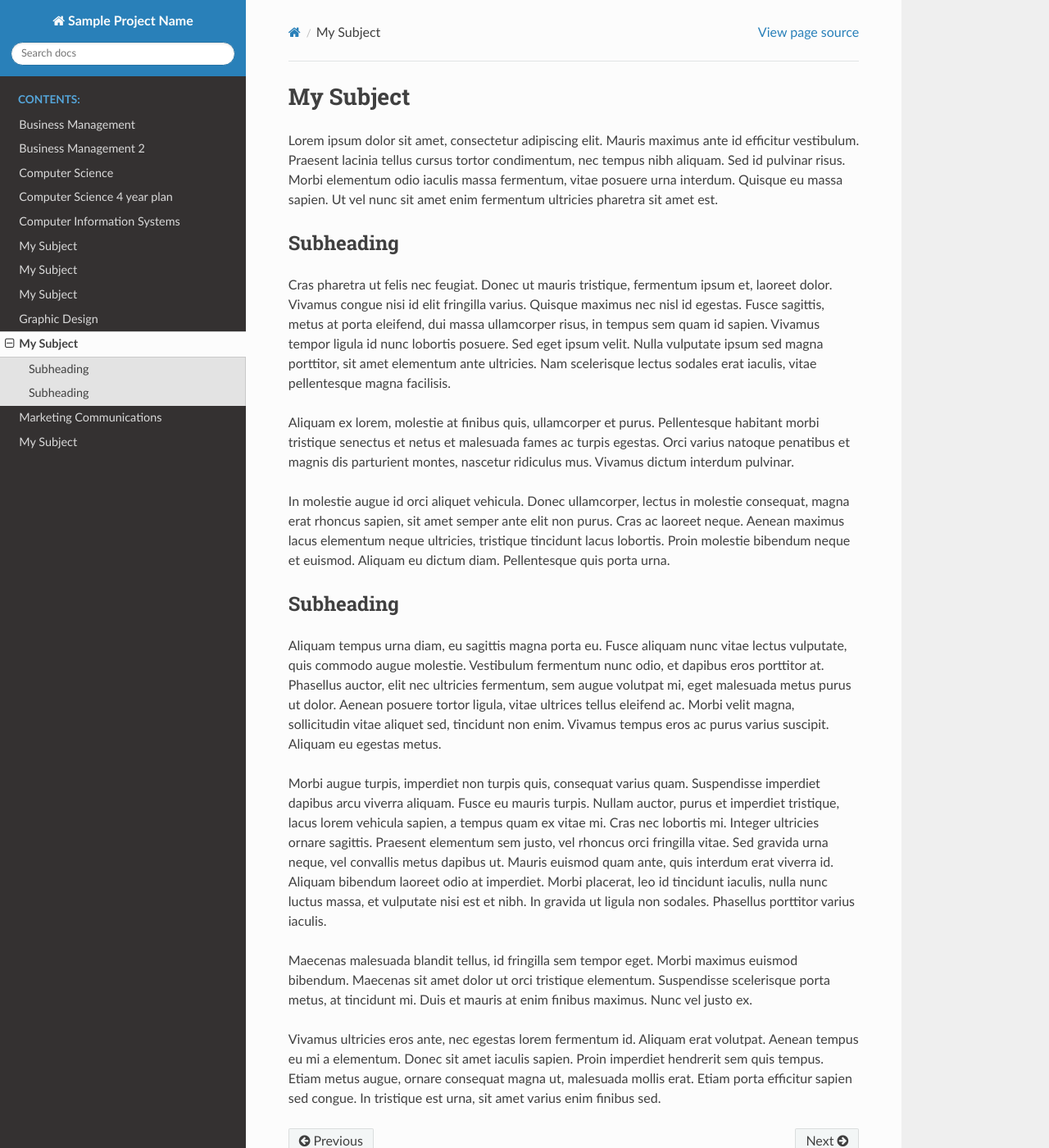
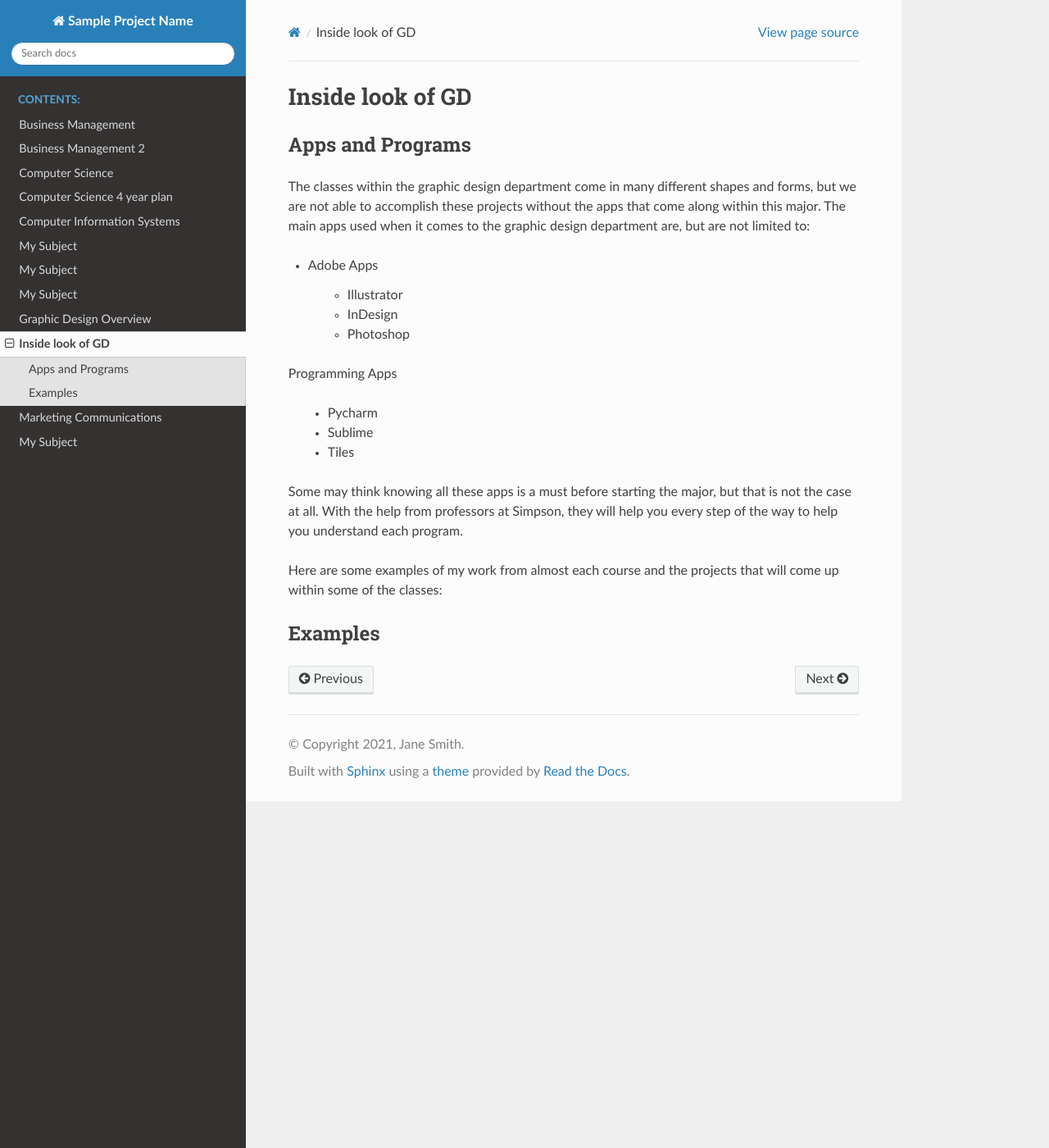
Before and after one commit to burnskatie/majors_template, a Sphinx documentation site: the page built from source/gd_examples/index.rst, in a window 1280 px wide and 1400 px high. Shown: the whole window at 82% size. Built offline with Sphinx 7.4.7 and the Read the Docs theme 2.0.0, drawn with Linux system fonts in a browser that asks for light colours.

```diff
--- a/source/gd_examples/index.rst
+++ b/source/gd_examples/index.rst
@@ -1,65 +1,31 @@
-My Subject
-==========
+Inside look of GD
+=================
 
-Lorem ipsum dolor sit amet, consectetur adipiscing elit. Mauris maximus ante id
-efficitur vestibulum. Praesent lacinia tellus cursus tortor condimentum, nec
-tempus nibh aliquam. Sed id pulvinar risus. Morbi elementum odio iaculis massa
-fermentum, vitae posuere urna interdum. Quisque eu massa sapien. Ut vel nunc sit
-amet enim fermentum ultricies pharetra sit amet est.
+Apps and Programs
+-----------------
 
-Subheading
-----------
+The classes within the graphic design department come in many different shapes
+and forms, but we are not able to accomplish these projects without the apps that
+come along within this major. The main apps used when it comes to the graphic
+design department are, but are not limited to:
 
-Cras pharetra ut felis nec
-feugiat. Donec ut mauris tristique, fermentum ipsum et, laoreet dolor. Vivamus
-congue nisi id elit fringilla varius. Quisque maximus nec nisl id egestas. Fusce
-sagittis, metus at porta eleifend, dui massa ullamcorper risus, in tempus sem
-quam id sapien. Vivamus tempor ligula id nunc lobortis posuere. Sed eget ipsum
-velit. Nulla vulputate ipsum sed magna porttitor, sit amet elementum ante ultricies.
-Nam scelerisque lectus sodales erat iaculis, vitae pellentesque magna facilisis.
+* Adobe Apps
 
-Aliquam ex lorem, molestie at finibus quis, ullamcorper et purus. Pellentesque
-habitant morbi tristique senectus et netus et malesuada fames ac turpis egestas.
-Orci varius natoque penatibus et magnis dis parturient montes, nascetur
-ridiculus mus. Vivamus dictum interdum pulvinar.
+    * Illustrator
+    * InDesign
+    * Photoshop
+Programming Apps
 
-In molestie augue id orci
-aliquet vehicula. Donec ullamcorper, lectus in molestie consequat, magna erat
-rhoncus sapien, sit amet semper ante elit non purus. Cras ac laoreet neque.
-Aenean maximus lacus elementum neque ultricies, tristique tincidunt lacus
-lobortis. Proin molestie bibendum neque et euismod. Aliquam eu dictum diam.
-Pellentesque quis porta urna.
+    * Pycharm
+    * Sublime
+    * Tiles
 
-Subheading
-----------
+Some may think knowing all these apps is a must before starting the major, but
+that is not the case at all. With the help from professors at Simpson, they will
+help you every step of the way to help you understand each program.
 
-Aliquam tempus urna diam, eu sagittis magna porta eu. Fusce aliquam nunc vitae
-lectus vulputate, quis commodo augue molestie. Vestibulum fermentum nunc odio,
-et dapibus eros porttitor at. Phasellus auctor, elit nec ultricies fermentum,
-sem augue volutpat mi, eget malesuada metus purus ut dolor. Aenean posuere
-tortor ligula, vitae ultrices tellus eleifend ac. Morbi velit magna,
-sollicitudin vitae aliquet sed, tincidunt non enim. Vivamus tempus eros ac
-purus varius suscipit. Aliquam eu egestas metus.
+Here are some examples of my work from almost each course and the projects that
+will come up within some of the classes:
 
-Morbi augue turpis, imperdiet non turpis quis, consequat varius quam.
-Suspendisse imperdiet dapibus arcu viverra aliquam. Fusce eu mauris turpis.
-Nullam auctor, purus et imperdiet tristique, lacus lorem vehicula sapien,
-a tempus quam ex vitae mi. Cras nec lobortis mi. Integer ultricies ornare
-sagittis. Praesent elementum sem justo, vel rhoncus orci fringilla vitae.
-Sed gravida urna neque, vel convallis metus dapibus ut. Mauris euismod quam
-ante, quis interdum erat viverra id. Aliquam bibendum laoreet odio at imperdiet.
-Morbi placerat, leo id tincidunt iaculis, nulla nunc luctus massa, et vulputate
-nisi est et nibh. In gravida ut ligula non sodales. Phasellus porttitor varius
-iaculis.
-
-Maecenas malesuada blandit tellus, id fringilla sem tempor eget. Morbi maximus
-euismod bibendum. Maecenas sit amet dolor ut orci tristique elementum.
-Suspendisse scelerisque porta metus, at tincidunt mi. Duis et mauris at enim
-finibus maximus. Nunc vel justo ex.
-
-Vivamus ultricies eros ante, nec egestas
-lorem fermentum id. Aliquam erat volutpat. Aenean tempus eu mi a elementum.
-Donec sit amet iaculis sapien. Proin imperdiet hendrerit sem quis tempus.
-Etiam metus augue, ornare consequat magna ut, malesuada mollis erat. Etiam
-porta efficitur sapien sed congue. In tristique est urna, sit amet varius
-enim finibus sed.
+Examples
+--------
--- a/source/gd_information/index.rst
+++ b/source/gd_information/index.rst
@@ -1,5 +1,5 @@
-Graphic Design
-==============
+Graphic Design Overview
+=======================
 
 Graphic design can influence the way we live, work and play. The presentation
 of a design has the power to inspire, incite, unite and spark change. By
```
